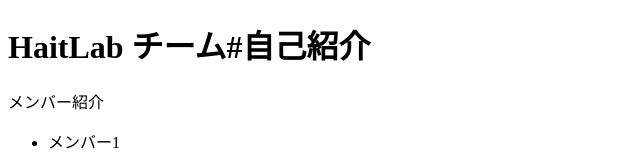
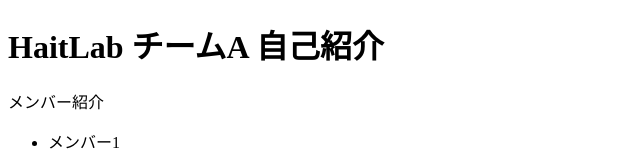
Before and after one commit to y-shoji/workshop-repositry, a plain HTML site: page index.html in a window 1280 px wide. Shown: the top 157 px of the page, without its empty margins (0-640 px from the left). Drawn offline with Linux system fonts and the light colour scheme.

Commit message:
チーム名をAに変更

```diff
--- a/index.html
+++ b/index.html
@@ -7,7 +7,7 @@
 
     <body>
         <header>
-            <h1>HaitLab チーム#自己紹介</h1>
+            <h1>HaitLab チームA 自己紹介</h1>
         </header>
 
         <p>メンバー紹介</p>
```
